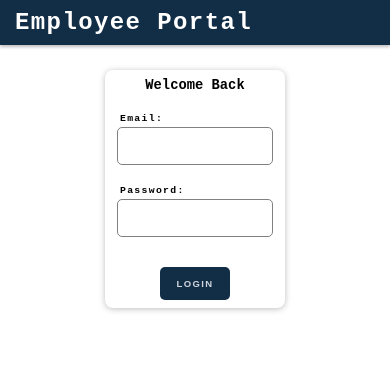
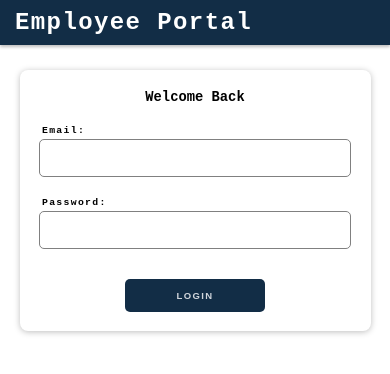
Before and after one commit to asadmumtaz92/user-registration-system, a React (Create React App) app: page / in a window 390 px wide. Shown: the top 374 px of the page. Built offline with nearby package versions, Linux system fonts and the light colour scheme.

Commit message:
This commit for design page responsive...

```diff
--- a/src/App/components/Login/login.module.css
+++ b/src/App/components/Login/login.module.css
@@ -32,3 +32,22 @@
     color: #FFFFFF;
     color: #122d46;
 }
+@media (min-width: 300px) and (max-width: 786px) {
+    .login {
+        padding: 5%;
+        width: 80%;
+    }
+}
+
+@media (min-width: 787px) and (max-width: 1000px) {
+    .login {
+        padding: 3%;
+        width: 65%;
+    }
+}
+@media (min-width: 1001px) and (max-width: 1300px) {
+    .login {
+        padding: 3%;
+        width: 55%;
+    }
+}
```
